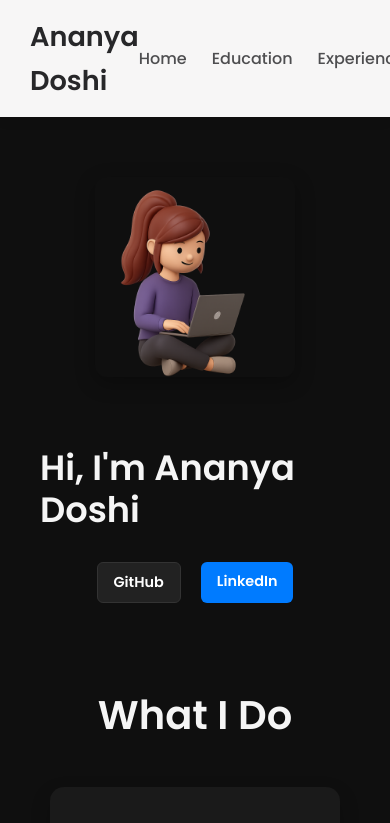
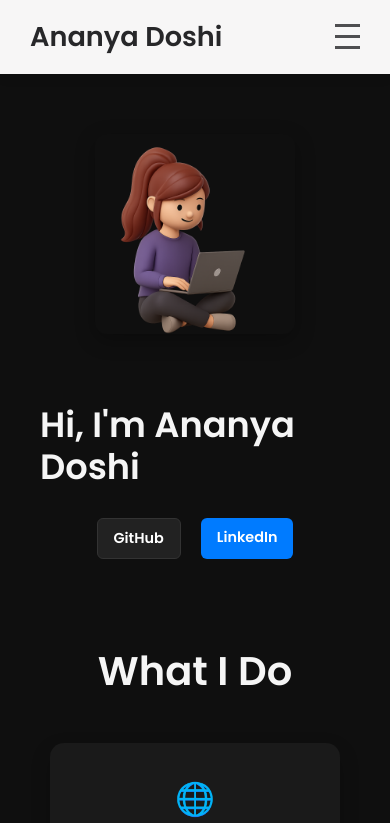
Before and after one commit to ananyadoshi31/Portfolio, a React (Create React App) app: page / in a window 390 px wide. Shown: the top 823 px of the page. Built offline with nearby package versions, Linux system fonts and the light colour scheme.

Commit message:
pushing to gitHub

```diff
--- a/src/components/Navbar.css
+++ b/src/components/Navbar.css
@@ -1,3 +1,5 @@
+/* Updated Navbar.css */
+
 .navbar {
   background-color: #f5f1f162;
   padding: 15px 30px;
@@ -32,3 +34,58 @@
 .nav-links a:hover {
   color: #6C63FF;
 }
+
+.menu-toggle {
+  display: none;
+  flex-direction: column;
+  cursor: pointer;
+}
+
+.menu-toggle span {
+  height: 3px;
+  width: 25px;
+  background: #4E4E50;
+  margin: 4px 0;
+  transition: 0.4s;
+}
+
+@media (max-width: 768px) {
+  .menu-toggle {
+    display: flex;
+  }
+
+  .nav-links {
+    display: none;
+    flex-direction: column;
+    position: absolute;
+    top: 60px;
+    right: 20px;
+    background-color: #ffffff;
+    width: 180px;
+    padding: 15px;
+    border-radius: 8px;
+    box-shadow: 0 4px 12px rgba(0, 0, 0, 0.1);
+    z-index: 20;
+    opacity: 0;
+    transform: translateY(-10px);
+    transition: all 0.3s ease-in-out;
+    pointer-events: none;
+  }
+
+  .nav-links.open {
+    display: flex;
+    opacity: 1;
+    transform: translateY(0);
+    pointer-events: auto;
+  }
+
+  .nav-links li {
+    padding: 10px 0;
+  }
+}
+
+body {
+  margin: 0;
+  padding: 0;
+  overflow-x: hidden;
+}
```
Lines whose indentation alone changed are shown as unchanged.
